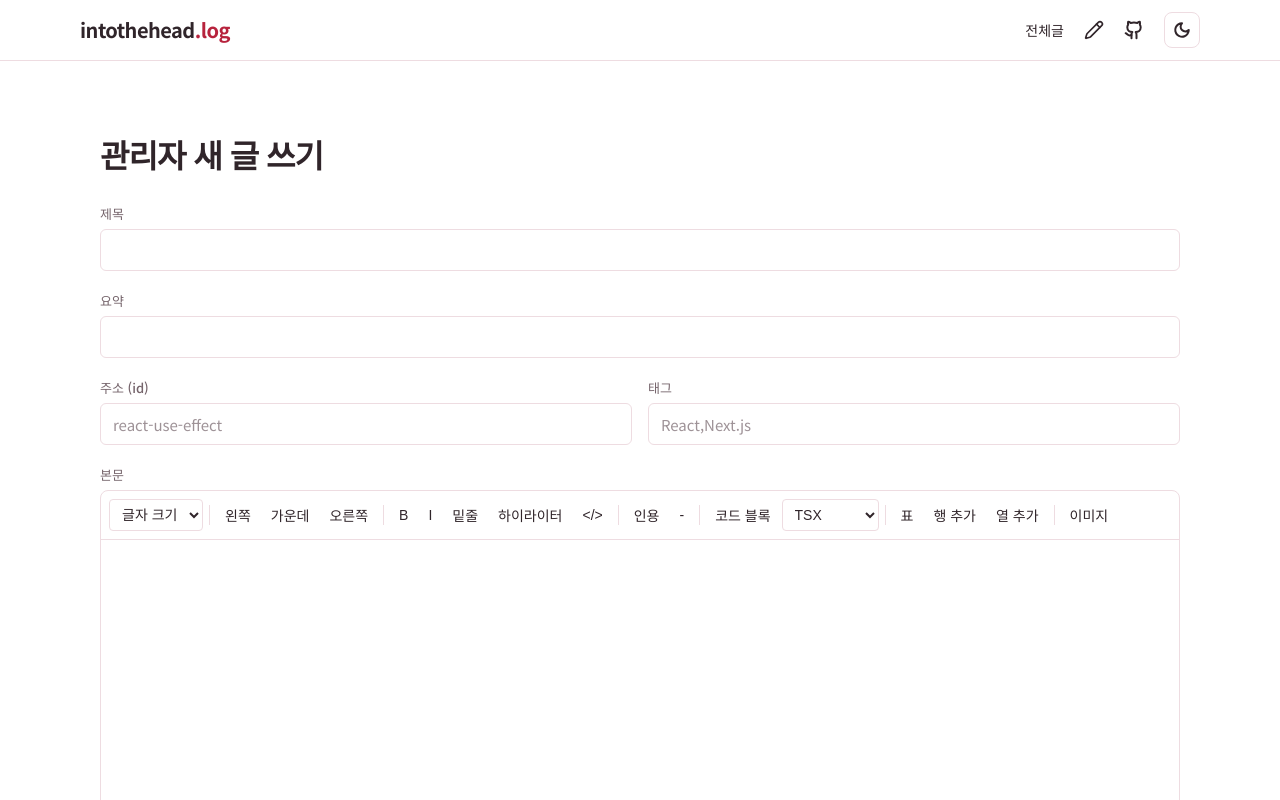
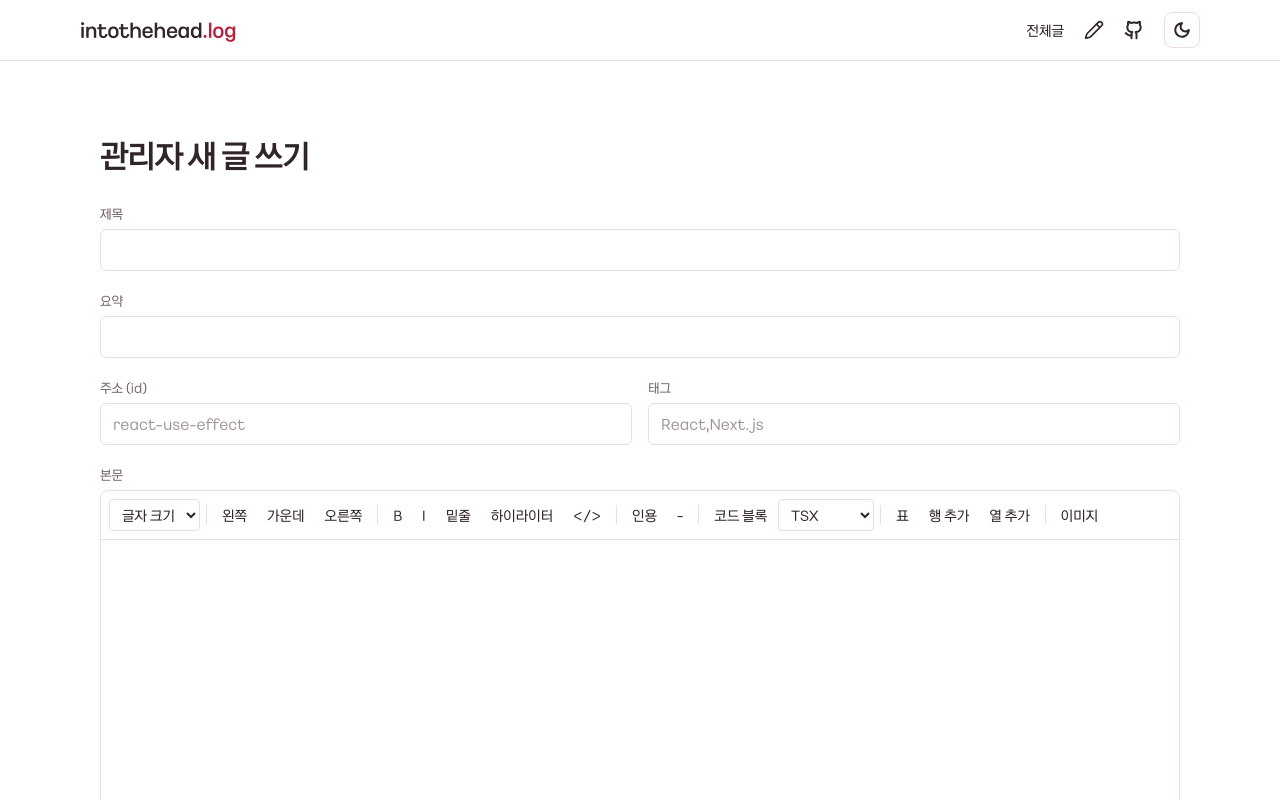
Before and after one commit to intothehead/intothehead.log, a Next.js app: page /write in a window 1280 px wide. Shown: the top 800 px of the page. Built offline with nearby package versions, Linux system fonts and the light colour scheme.

Commit message:
본문 글꼴을 카카오 큰글씨로 변경

```diff
--- a/app/globals.css
+++ b/app/globals.css
@@ -29,3 +29,10 @@ body {
   margin: 0;
   background-color: var(--bg-default);
 }
+
+button,
+input,
+select,
+textarea {
+  font-family: inherit;
+}
--- a/app/layout.tsx
+++ b/app/layout.tsx
@@ -1,12 +1,16 @@
 import type { Metadata } from "next";
-import { JetBrains_Mono, Noto_Sans_KR } from "next/font/google";
+import { JetBrains_Mono } from "next/font/google";
+import localFont from "next/font/local";
 import "./globals.css";
 import Footer from "@/components/Footer";
 import Header from "@/components/Header";
 
-const notoSans = Noto_Sans_KR({
-  weight: ["400", "500", "700"],
-  subsets: ["latin"],
+const kakaoBig = localFont({
+  src: [
+    { path: "./fonts/KakaoBigSans-Regular.woff2", weight: "400" },
+    { path: "./fonts/KakaoBigSans-Bold.woff2", weight: "700" },
+  ],
+  display: "swap",
 });
 
 const jetbrainsMono = JetBrains_Mono({
@@ -36,7 +40,7 @@ export default function RootLayout({ children }: LayoutProps<"/">) {
           }}
         ></script>
       </head>
-      <body className={`${notoSans.className} ${jetbrainsMono.variable}`}>
+      <body className={`${kakaoBig.className} ${jetbrainsMono.variable}`}>
         <Header />
         {children}
         <Footer />
```
Also changed, not shown: app/fonts/KakaoBigSans-Bold.woff2 (added), app/fonts/KakaoBigSans-Regular.woff2 (added).
